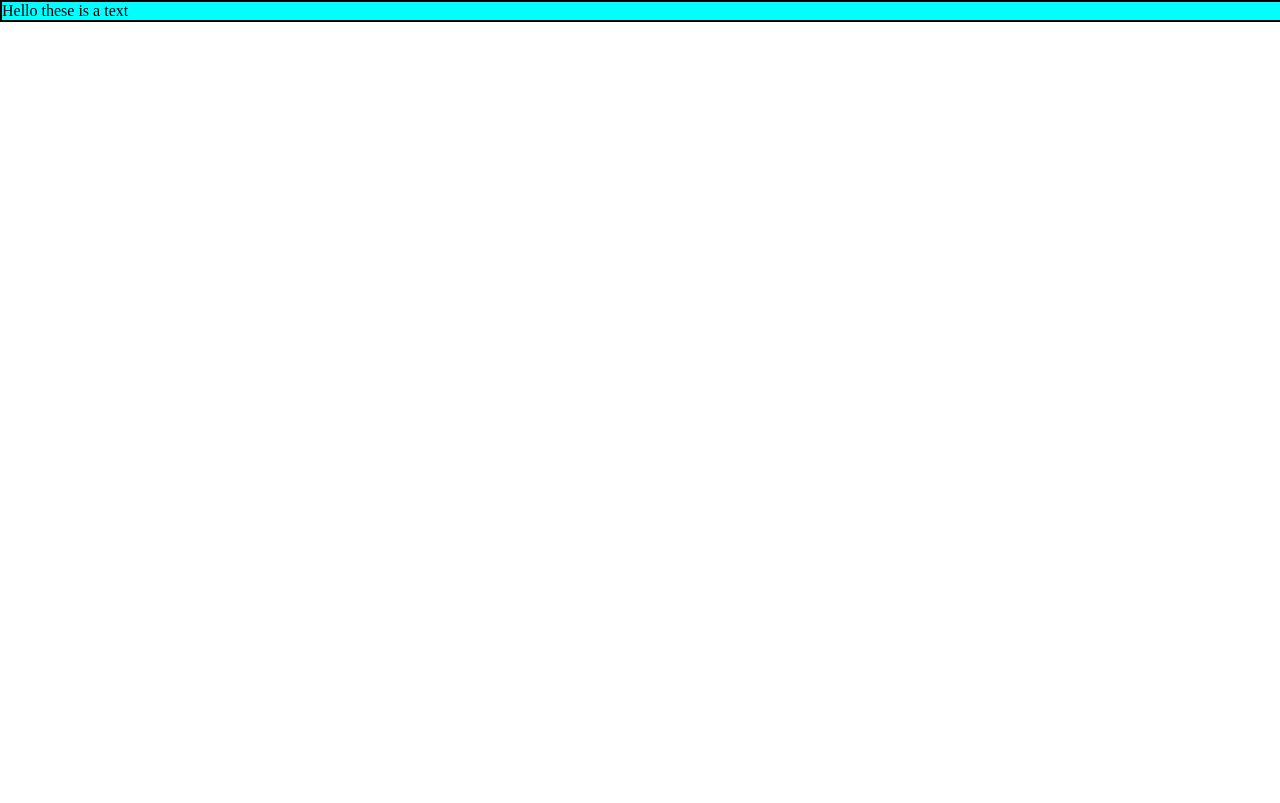
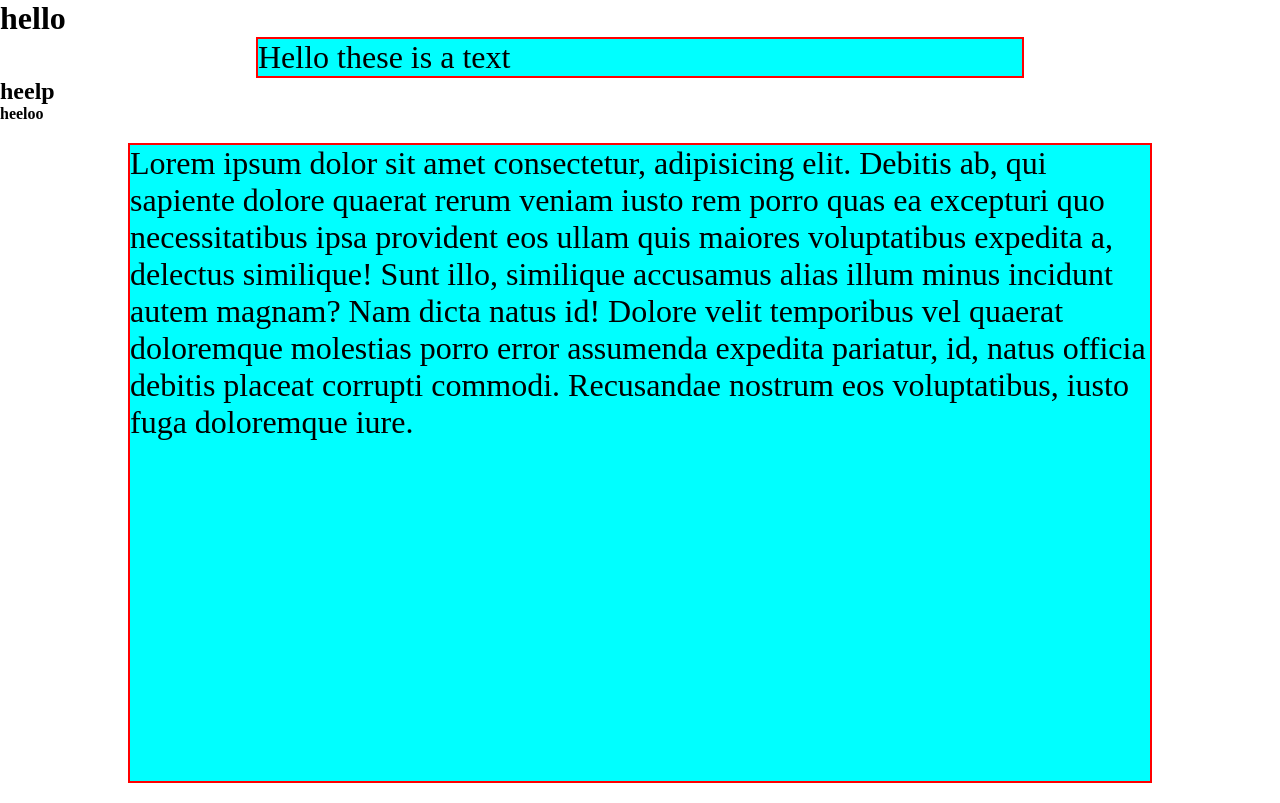
Before and after one commit to AJ-17/webdev, a plain HTML site: page css/css sizing units/inde.html in a window 1280 px wide. Drawn offline with Linux system fonts and the light colour scheme.

Commit message:
fixed typo

```diff
--- a/css/css sizing units/inde.html
+++ b/css/css sizing units/inde.html
@@ -11,19 +11,46 @@
             padding:0;
         }
         .box{
-            border:2px solid black;
+            border:2px solid rgb(255, 0, 0);
             background-color: aqua;
             width:256px;/*pixel*/
-            width:100vw;/*viewport width*/
-
+            box-sizing: border-box;
+            width:60vw;/*viewport width 100 is like % of screen*/
+            margin:auto;/*left right margin will be equal note auto is used only for left right */
+            font-size:2rem; /*the size which was is given to a root level tag such as h1 that rem times*/
+        }
+        .container{
+            border:2px solid rgb(255, 0, 0);
+            background-color: aqua;
+            width:256px;/*pixel*/
+            box-sizing: border-box;
+            width:80vw;/*viewport width 100 is like % of screen*/
+            height:80vh;
+            margin: 20px auto;
+            font-size:2em; /*mean the by default size which was to be given become em times in these case 2 time*/
+            /* min-height: ;
+            max-height: ;           All these adjust themself according to the content height if needed otherwise the
+            min-width: ;                height and width are default
+            max-width: ; */
 
         }
 
+        p{
+            font-size: 1rem;
+        }
+        /* vmin vmax are same as vh and vw just the differnce is vmin will act like vw in a device where width is less then height and vise verse*/
+        /* % is in compared to the parent branch */
     </style>
 </head>
 <body>
+    <h1>hello</h1>
     <div class="box">
         Hello these is a text
     </div>
+    <h2>heelp <p>heeloo</p></h2><!--The default size of p is 16px and when 2rem is used  the size will be 32px-->
+<!-- when we will use 2em then the size that was  to be given to p because of h 24px will get doubled 48px -->
+    <div class="container">
+        Lorem ipsum dolor sit amet consectetur, adipisicing elit. Debitis ab, qui sapiente dolore quaerat rerum veniam iusto rem porro quas ea excepturi quo necessitatibus ipsa provident eos ullam quis maiores voluptatibus expedita a, delectus similique! Sunt illo, similique accusamus alias illum minus incidunt autem magnam? Nam dicta natus id! Dolore velit temporibus vel quaerat doloremque molestias porro error assumenda expedita pariatur, id, natus officia debitis placeat corrupti commodi. Recusandae nostrum eos voluptatibus, iusto fuga doloremque iure.
+    </div>
 </body>
 </html>
--- a/html/basic/style.css
+++ b/html/basic/style.css
@@ -20,7 +20,7 @@ p{
     text-decoration:none;
     line-height: 22px;
     letter-spacing: 3px;
-    column-count: 4;
+    column-count:3;
     column-gap: 60px;
     border: rgb(226, 93, 93) solid 2px;
 }
```
Also changed, not shown: html/basic/index.html (+1 -1 lines), html/seo_core_vital_html/index.html (+1 -1 lines).
